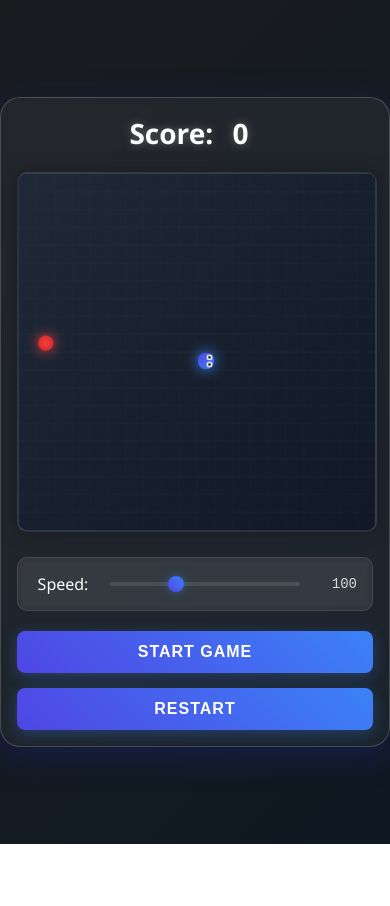
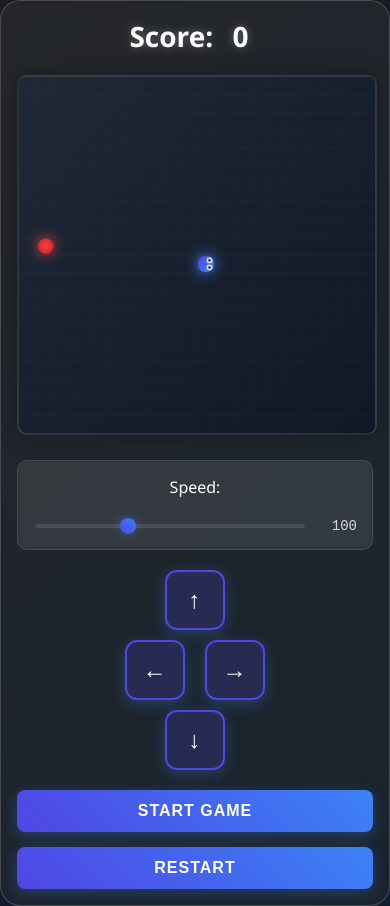
Before and after one commit to NickyHate/snake_game, a plain HTML site: page index.html in a window 390 px wide. Before the commit the page ends 844 px from the top, so only its background shows below. Drawn offline with Linux system fonts and the light colour scheme.

Commit message:
Add mobile controls and improve mobile layout

```diff
--- a/index.html
+++ b/index.html
@@ -13,9 +13,19 @@
         <div class="settings">
             <div class="settings-control">
                 <label for="speedRange">Speed:</label>
-                <input type="range" id="speedRange" min="50" max="200" step="10" value="100">
-                <span id="speedValue">100</span>
+                <div class="range-container">
+                    <input type="range" id="speedRange" min="50" max="200" step="10" value="100">
+                    <span id="speedValue">100</span>
+                </div>
             </div>
+        </div>
+        <div class="mobile-controls">
+            <button id="upButton" class="control-btn">↑</button>
+            <div class="horizontal-controls">
+                <button id="leftButton" class="control-btn">←</button>
+                <button id="rightButton" class="control-btn">→</button>
+            </div>
+            <button id="downButton" class="control-btn">↓</button>
         </div>
         <div class="controls">
             <button id="startButton">Start Game</button>
--- a/styles.css
+++ b/styles.css
@@ -173,3 +173,85 @@ button:active {
     font-size: 14px;
     color: rgba(255, 255, 255, 0.8);
 }
+
+.range-container {
+    display: flex;
+    align-items: center;
+    gap: 10px;
+    flex: 1;
+}
+
+.mobile-controls {
+    display: none;
+    flex-direction: column;
+    align-items: center;
+    gap: 10px;
+    margin: 20px 0;
+}
+
+.horizontal-controls {
+    display: flex;
+    gap: 20px;
+}
+
+.control-btn {
+    width: 60px;
+    height: 60px;
+    font-size: 24px;
+    padding: 0;
+    display: flex;
+    align-items: center;
+    justify-content: center;
+    background: rgba(79, 70, 229, 0.2);
+    border: 2px solid #4f46e5;
+    color: white;
+    border-radius: 12px;
+    cursor: pointer;
+    transition: all 0.3s ease;
+}
+
+.control-btn:active {
+    background: rgba(79, 70, 229, 0.4);
+    transform: scale(0.95);
+}
+
+@media (max-width: 500px) {
+    .game-container {
+        padding: 1rem;
+        width: 95%;
+    }
+
+    #gameCanvas {
+        width: 100%;
+        height: auto;
+    }
+
+    .controls {
+        flex-direction: column;
+    }
+
+    button {
+        width: 100%;
+    }
+
+    .mobile-controls {
+        display: flex;
+    }
+
+    .settings-control {
+        flex-direction: column;
+        align-items: stretch;
+    }
+
+    .range-container {
+        width: 100%;
+    }
+
+    .settings-control input[type="range"] {
+        width: 100%;
+    }
+
+    .settings-control label {
+        margin-bottom: 5px;
+    }
+}
```
